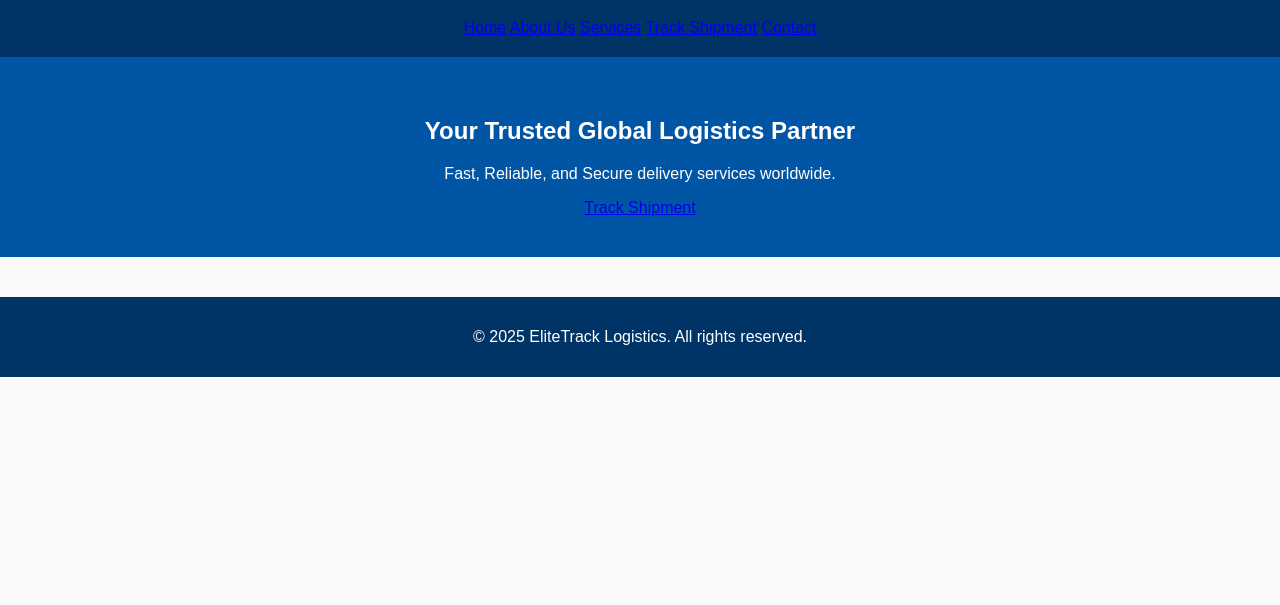
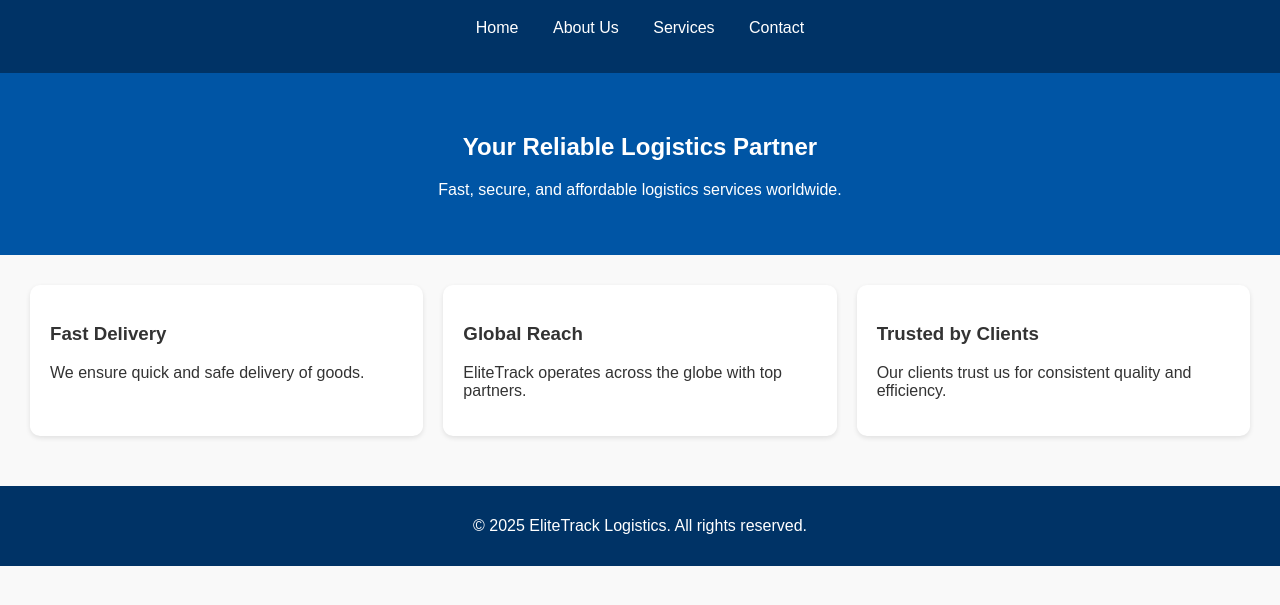
Before and after one commit to Harman340/EliteTrack-Logistics-, a plain HTML site: page index.html in a window 1280 px wide. Shown: the part 81-686 px from the top of the page. Drawn offline with Linux system fonts and the light colour scheme; files that its build step writes are made by us from their sources.

Commit message:
Update index.html

```diff
--- a/index.html
+++ b/index.html
@@ -1,4 +1,3 @@
-<!-- This file represents the Homepage of EliteTrack Logistics -->
 <!-- index.html -->
 <!DOCTYPE html>
 <html lang="en">
@@ -6,25 +5,42 @@
   <meta charset="UTF-8" />
   <meta name="viewport" content="width=device-width, initial-scale=1.0" />
   <title>EliteTrack Logistics</title>
-  <link rel="stylesheet" href="css/styles.css" />
+  <link rel="stylesheet" href="styles.css" />
 </head>
 <body>
   <header>
     <h1>EliteTrack Logistics</h1>
     <nav>
-      <a href="index.html">Home</a>
-      <a href="about.html">About Us</a>
-      <a href="services.html">Services</a>
-      <a href="track.html">Track Shipment</a>
-      <a href="contact.html">Contact</a>
+      <ul>
+        <li><a href="index.html">Home</a></li>
+        <li><a href="about.html">About Us</a></li>
+        <li><a href="services.html">Services</a></li>
+        <li><a href="contact.html">Contact</a></li>
+      </ul>
     </nav>
   </header>
 
-  <section class="hero">
-    <h2>Your Trusted Global Logistics Partner</h2>
-    <p>Fast, Reliable, and Secure delivery services worldwide.</p>
-    <a href="track.html" class="btn">Track Shipment</a>
-  </section>
+  <main>
+    <section class="hero">
+      <h2>Your Reliable Logistics Partner</h2>
+      <p>Fast, secure, and affordable logistics services worldwide.</p>
+    </section>
+
+    <section class="highlights">
+      <div class="card">
+        <h3>Fast Delivery</h3>
+        <p>We ensure quick and safe delivery of goods.</p>
+      </div>
+      <div class="card">
+        <h3>Global Reach</h3>
+        <p>EliteTrack operates across the globe with top partners.</p>
+      </div>
+      <div class="card">
+        <h3>Trusted by Clients</h3>
+        <p>Our clients trust us for consistent quality and efficiency.</p>
+      </div>
+    </section>
+  </main>
 
   <footer>
     <p>&copy; 2025 EliteTrack Logistics. All rights reserved.</p>
```
